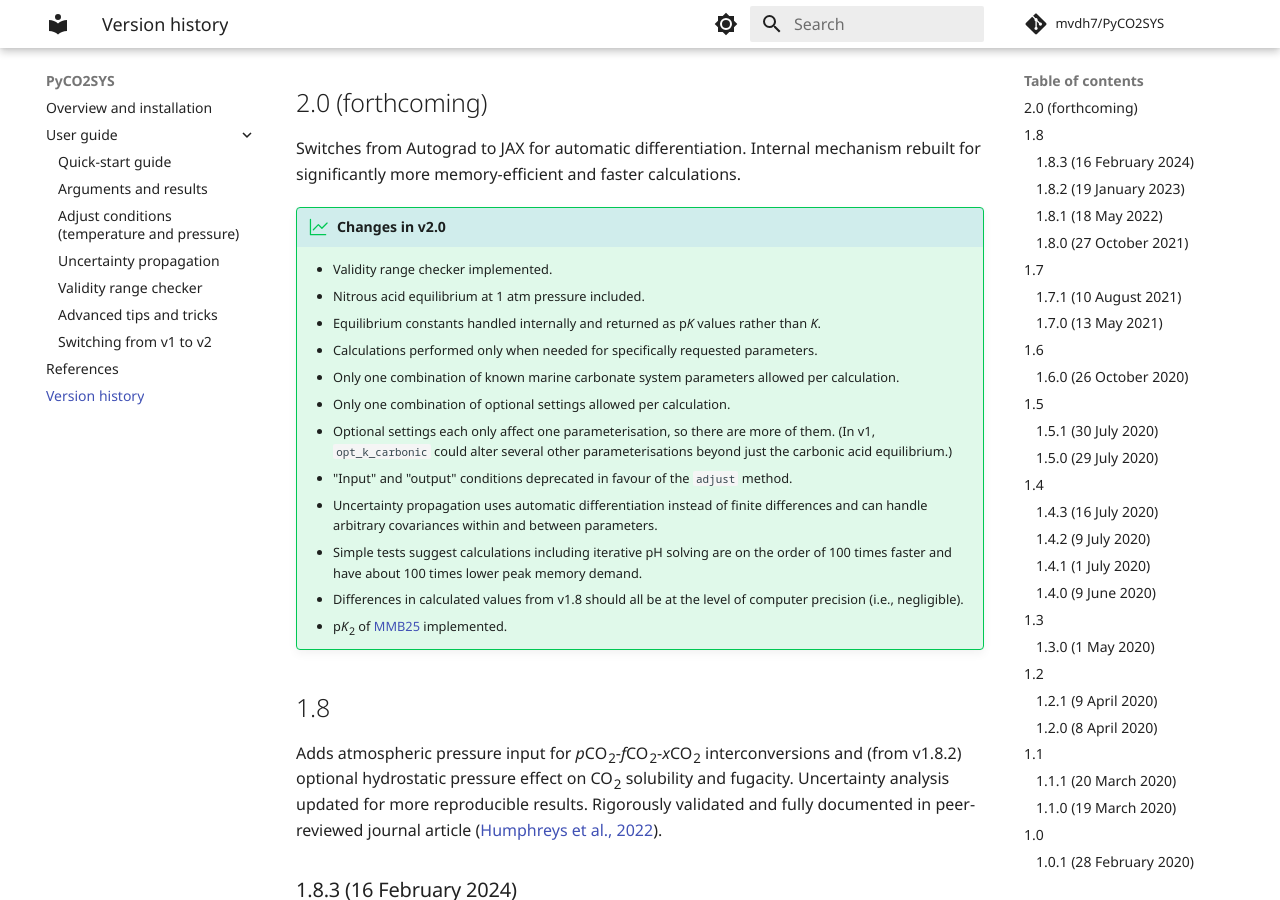
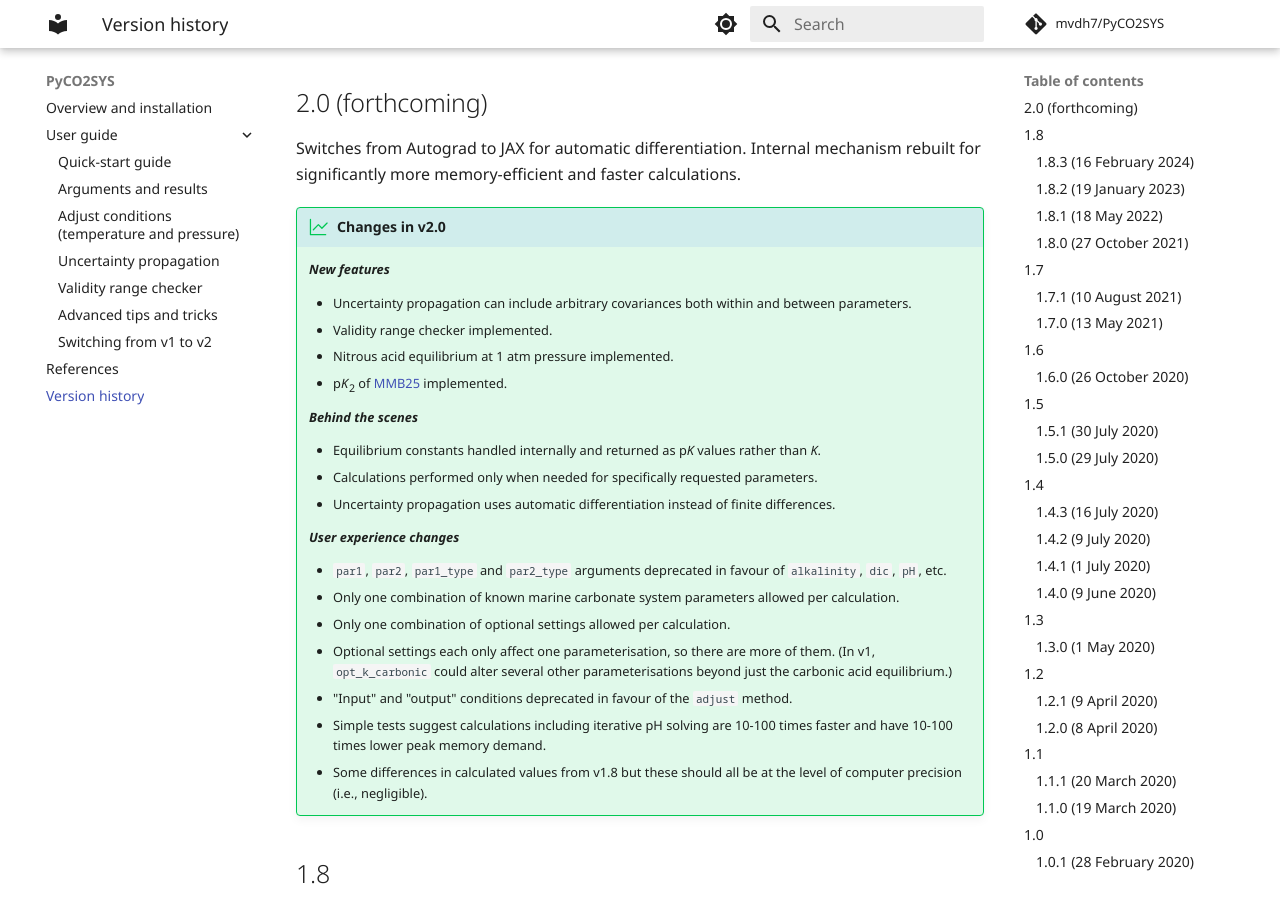
Before and after one commit to mvdh7/PyCO2SYS, an MkDocs documentation site: the page built from docs/versions.md, in a window 1280 px wide and 900 px high, scrolled down 371 px. Built offline with MkDocs 1.6.1 and Material for MkDocs 9.7.7, drawn with Linux system fonts in a browser that asks for light colours; comment, search, counter and statistics services are not loaded.

Commit message:
Organise 2.0 updates into sections

```diff
--- a/docs/versions.md
+++ b/docs/versions.md
@@ -16,18 +16,28 @@ Switches from Autograd to JAX for automatic differentiation.  Internal mechanism
 
 !!! new-version "Changes in v2.0"
 
+    ***New features***
+
+    * Uncertainty propagation can include arbitrary covariances both within and between parameters.
     * Validity range checker implemented.
-    * Nitrous acid equilibrium at 1 atm pressure included.
+    * Nitrous acid equilibrium at 1 atm pressure implemented.
+    * p*K*<sub>2</sub> of [MMB25](refs/#m) implemented.
+
+    ***Behind the scenes***
+
     * Equilibrium constants handled internally and returned as p<i>K</i> values rather than <i>K</i>.
     * Calculations performed only when needed for specifically requested parameters.
+    * Uncertainty propagation uses automatic differentiation instead of finite differences.
+
+    ***User experience changes***
+
+    * `par1`, `par2`, `par1_type` and `par2_type` arguments deprecated in favour of `alkalinity`, `dic`, `pH`, etc.
     * Only one combination of known marine carbonate system parameters allowed per calculation.
     * Only one combination of optional settings allowed per calculation.
     * Optional settings each only affect one parameterisation, so there are more of them.  (In v1, `opt_k_carbonic` could alter several other parameterisations beyond just the carbonic acid equilibrium.)
     * "Input" and "output" conditions deprecated in favour of the `adjust` method.
-    * Uncertainty propagation uses automatic differentiation instead of finite differences and can handle arbitrary covariances within and between parameters.
-    * Simple tests suggest calculations including iterative pH solving are on the order of 100 times faster and have about 100 times lower peak memory demand.
-    * Differences in calculated values from v1.8 should all be at the level of computer precision (i.e., negligible).
-    * p*K*<sub>2</sub> of [MMB25](refs/#m) implemented.
+    * Simple tests suggest calculations including iterative pH solving are 10-100 times faster and have 10-100 times lower peak memory demand.
+    * Some differences in calculated values from v1.8 but these should all be at the level of computer precision (i.e., negligible).
 
 ## 1.8
 
```
